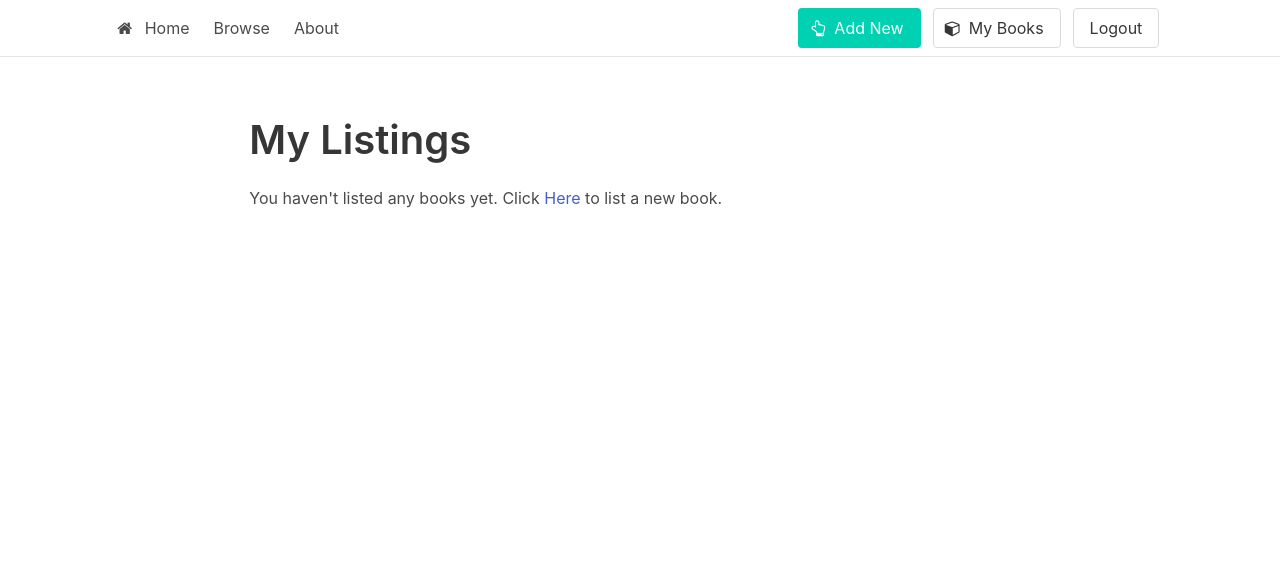
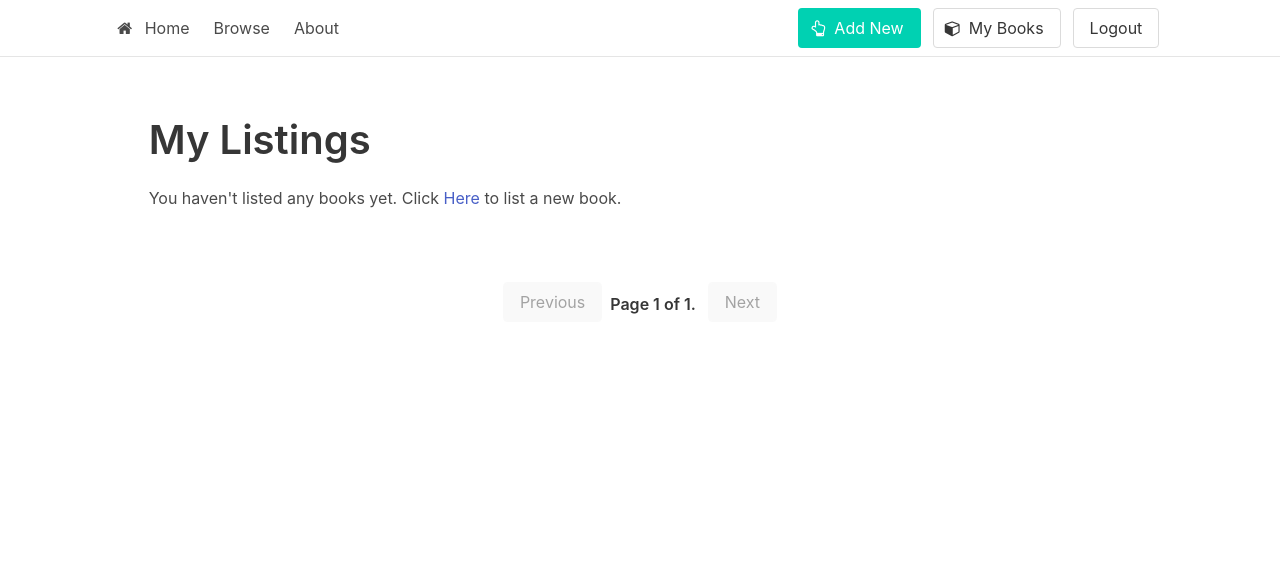
Before and after one commit to leemun1/tradebooks, a Django app: page /books/my/ in a window 1280 px wide. Shown: the top 574 px of the page. Run offline with Django 3.2, Linux system fonts and the light colour scheme; the visitor is signed in with stand-in values (Sample User, id 1); data that the repository does not hold is empty; some libraries are stand-ins or nearby versions.

Commit message:
implement pagination feature on mybooks page

```diff
--- a/market/static/css/custom.css
+++ b/market/static/css/custom.css
@@ -37,3 +37,7 @@ footer {
 .page-main {
     border-top: 1px solid rgba(0, 0, 0, 0.1);
 }
+
+.pagination {
+    padding-top: 0.3rem;
+}
--- a/market/templates/book_details.html
+++ b/market/templates/book_details.html
@@ -2,7 +2,7 @@
 
 {% block content %}
 <section class="section page-main columns is-mobile is-centered">
-  <div class="column is-two-thirds">
+  <div class="column is-10">
     <div class="tile is-ancestor">
       <div class="tile is-vertical">
         <div class="tile">
@@ -15,8 +15,8 @@
                 <h3>$ {{ object.price }}</h3>
               </div>
               <div class="content">{{ object.description }}</div>
-              <div class="content columns is-centered">
-                <div class="column field is-grouped">
+              <div class="content columns is-mobile is-centered">
+                <div class="column is-narrow field is-grouped">
                   <p class="control">
                     <a class="button is-info" href="{% url 'new_book' %}">
                       <span class="icon"><i class="fa fa-paper-plane-o"></i></span>
--- a/market/templates/book_list.html
+++ b/market/templates/book_list.html
@@ -3,7 +3,7 @@
 {% block content %}
   <section class="section page-main columns is-mobile is-centered">
     <div class="column"></div>
-    <div class="column is-two-thirds">
+    <div class="column is-10">
       <h2 class="title is-2">My Listings</h2>
       {% if has_books %}
       <table class="table">
@@ -36,7 +36,13 @@
       {% else %}
       <h3>You haven't listed any books yet. Click <a href="{% url 'new_book' %}">Here</a> to list a new book.</h3>
       {% endif %}
+
     </div>
     <div class="column"></div>
   </section>
+  <div class="columns is-mobile is-centered">
+    <div class="column is-narrow">
+      {% include "pagination.html" with page=page_obj %}
+    </div>
+  </div>
 {% endblock %}
--- /dev/null
+++ b/market/templates/pagination.html
@@ -0,0 +1,19 @@
+<div class="field is-grouped">
+  <div class="control">
+    {% if page.has_previous %}
+      <a href="?page={{ page.previous_page_number }}" class="button is-light">Previous</a>
+    {% else %}
+      <a class="button is-light" disabled>Previous</a>
+    {% endif %}
+  </div>
+  <div class="current title is-6 control pagination">
+    Page {{ page.number }} of {{ page.paginator.num_pages }}.
+  </div>
+  <div class="control">
+    {% if page.has_next %}
+      <a href="?page={{ page.next_page_number }}" class="button is-light">Next</a>
+    {% else %}
+      <a class="button is-light" disabled>Next</a>
+    {% endif %}
+  </div>
+</div>
--- a/market/views.py
+++ b/market/views.py
@@ -75,15 +75,18 @@ class BookDetailsView(DetailView):
 
 
 class MyBooksListView(ListView):
-    model = Book
+    context_object_name = 'books'
+    paginate_by = 1
     template_name = 'book_list.html'
 
     @method_decorator(login_required)
     def dispatch(self, request, *args, **kwargs):
         return super(MyBooksListView, self).dispatch(request, *args, **kwargs)
 
+    def get_queryset(self):
+        return Book.objects.filter(user=self.request.user)
+
     def get_context_data(self, **kwargs):
         context = super(MyBooksListView, self).get_context_data(**kwargs)
         context['has_books'] = Book.objects.filter(user=self.request.user).exists()
-        context['books'] = Book.objects.filter(user=self.request.user)
         return context
```
Also changed, not shown: templates/nav.html (indentation only).
